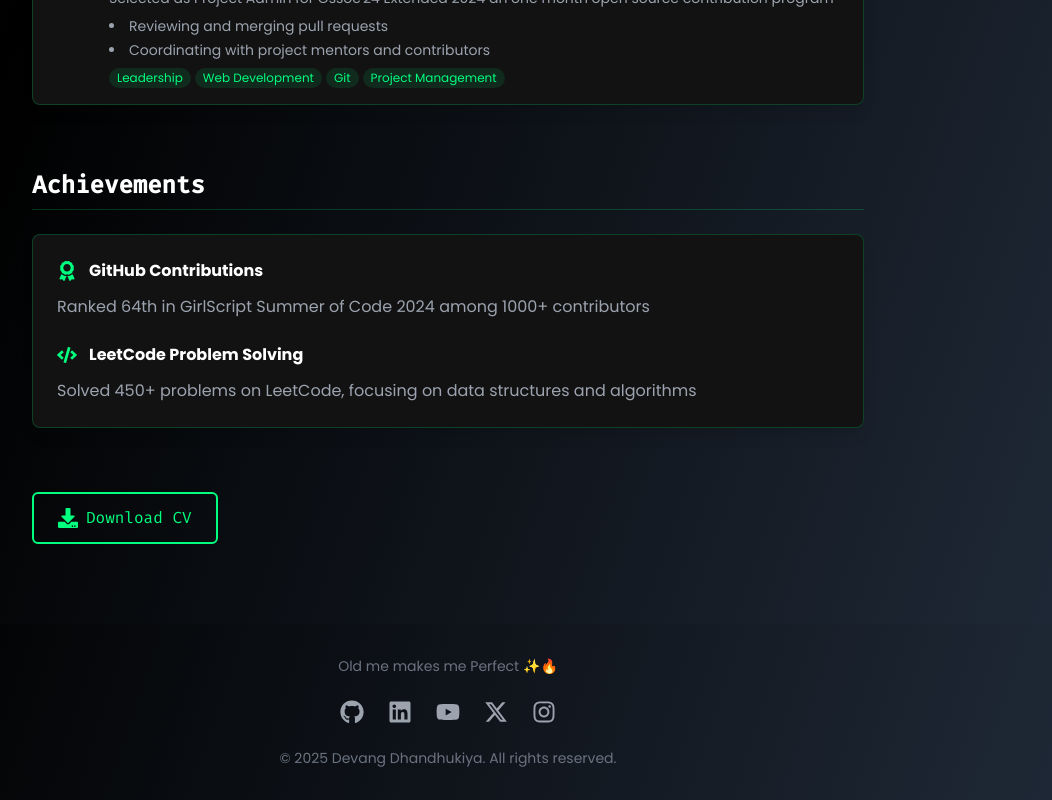
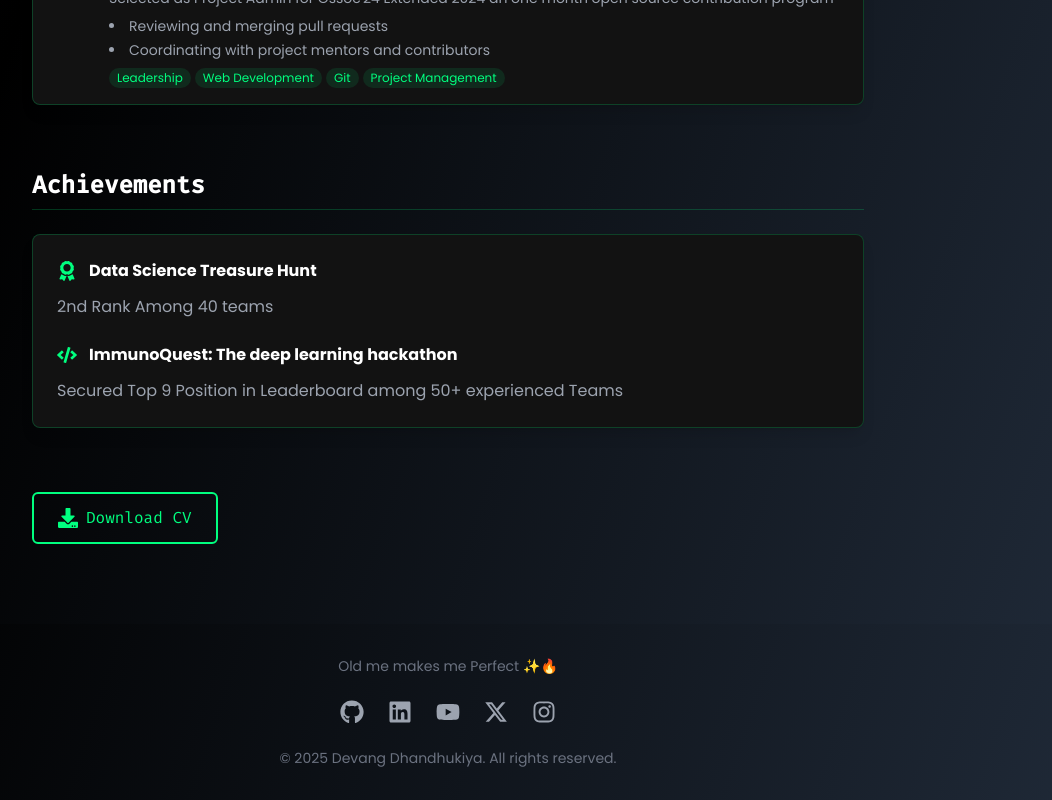
Before and after one commit to DEVang0876/Portfolio-Site, a React (Vite) app: page /resume in a window 1280 px wide. Shown: the part 3043-3843 px from the top of the page, without its empty margins (192-1244 px from the left). Built offline with nearby package versions, Linux system fonts and the light colour scheme.

Commit message:
Update achievement details in ResumeNew component

```diff
--- a/src/components/ResumeNew.jsx
+++ b/src/components/ResumeNew.jsx
@@ -552,17 +552,17 @@ const ResumeNew = () => {
               <div>
                 <div className="flex items-center space-x-3 mb-3">
                   <FaAward className="text-[#00FF7F] w-5 h-5" />
-                  <h4 className="text-white font-semibold text-base">GitHub Contributions</h4>
+                  <h4 className="text-white font-semibold text-base">Data Science Treasure Hunt</h4>
                 </div>
-                <p className="text-gray-400">Ranked 64th in GirlScript Summer of Code 2024 among 1000+ contributors</p>
+                <p className="text-gray-400">2nd Rank Among 40 teams</p>
               </div>
 
               <div>
                 <div className="flex items-center space-x-3 mb-3">
                   <FaCode className="text-[#00FF7F] w-5 h-5" />
-                  <h4 className="text-white font-semibold text-base">LeetCode Problem Solving</h4>
+                  <h4 className="text-white font-semibold text-base">ImmunoQuest: The deep learning hackathon</h4>
                 </div>
-                <p className="text-gray-400">Solved 450+ problems on LeetCode, focusing on data structures and algorithms</p>
+                <p className="text-gray-400">Secured Top 9 Position in Leaderboard among 50+ experienced Teams </p>
               </div>
             </div>
           </div>
```
